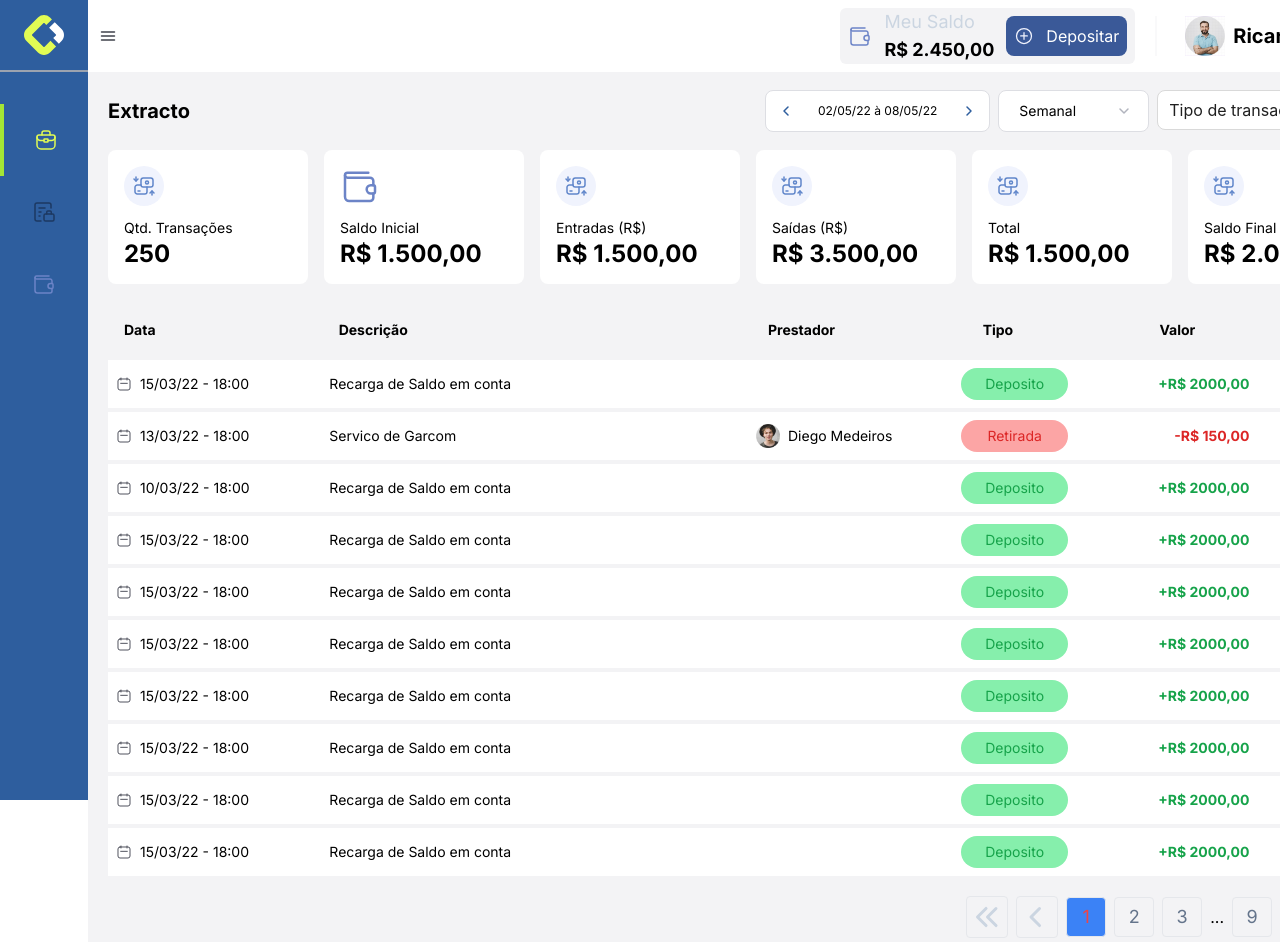
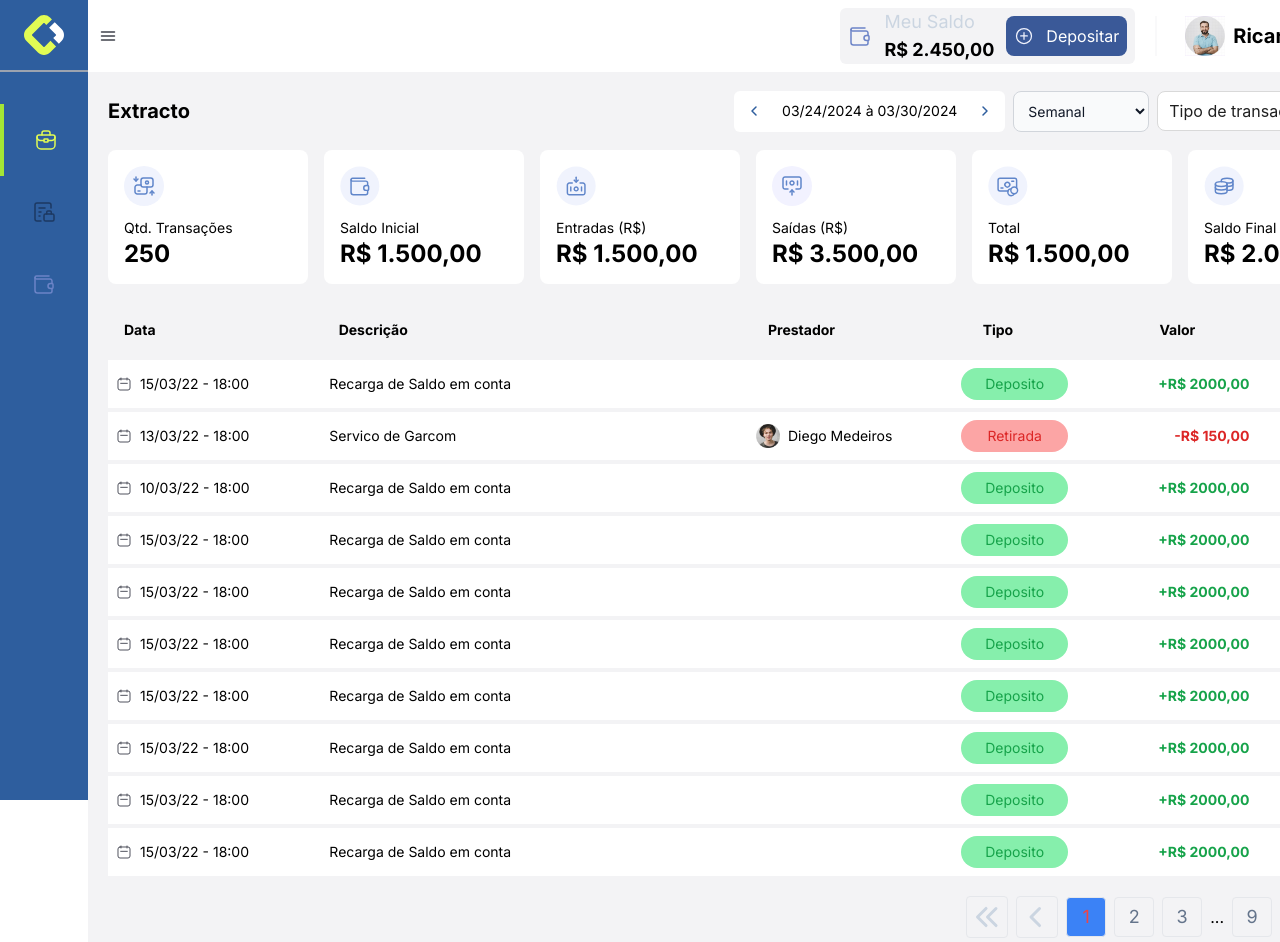
Before and after one commit to BTC415/Financial_Analysis_FE, a Next.js app: page / in a window 1280 px wide. Shown: the top 942 px of the page. Built offline with nearby package versions, Linux system fonts and the light colour scheme.

Commit message:
Modified period select option

```diff
--- a/app/layout.tsx
+++ b/app/layout.tsx
@@ -17,7 +17,6 @@ export default function RootLayout({
 }>) {
   return (
     <html lang="en">
-      {/* <Navbar /> */}
       <body className={inter.className}>
         <main>
           <SVGs />
--- a/app/page.tsx
+++ b/app/page.tsx
@@ -1,54 +1,58 @@
 "use client"
 
-import React, { useState } from 'react';
+import React, { useState, ChangeEvent } from 'react';
 import Image from 'next/image';
+import { Select, Popover, MenuProps, Checkbox } from "antd";
+
 import { getTransactions } from '@/lib/transactions'
 import FinancialCard from '@/components/FinancialCard';
 import Navbar from '@/components/Navbar';
 import Sidebar from '@/components/Sidebar';
-import FormatDate from '@/components/FormatDate';
+import { FormatDate, DetailedDate } from '@/components/FormatDate';
 import FormatValue from '@/components/FormatValue';
 import PaginationBar from '@/components/PaginationBar';
 import Detail from '@/components/Detail';
 import { Transaction } from '@/lib/transactions';
-import { Select, Popover, Button, MenuProps, Checkbox } from "antd";
-
 import Calendar from '@/components/CalendarPopup';
-import DetailedDate from '@/components/DetailedDate';
+import Semanal from '@/components/Semanal';
+import Mensal from '@/components/Mensal'
+import Custom from '@/components/Custom'
 
 interface PageProps {
   searchParams: { page?: string };
 }
+
 const PAGE_SIZE = 10;
 
 export default function HomePage({ searchParams }: PageProps) {
   const [clicked, setClicked] = useState(false)
-  // const transactions = await getTransactions();
-  const page = searchParams.page ? parseInt(searchParams.page) : 1
   const [transactions, setTransactions] = React.useState<Transaction[]>([]);
   const [downloadbutton, setDownloadbutton] = React.useState<boolean>(false)
   const [pageCount, setPageCount] = React.useState<number>(0);
   const [transaction, setTransaction] = React.useState<Transaction | undefined>(undefined);
-  const [order, setOrder] = React.useState<string | undefined>(undefined);
+  const [periodOption, setPeriodOption] = React.useState<string | undefined>("Semanal");
   const [tipo, setTipo] = React.useState<string | undefined>(undefined);
-  const [isOpen, setIsOpen] = React.useState<boolean>(false);
+  const [isPeriodDropdownOpen, setIsPeriodDropdownOpen] = React.useState<boolean>(false);
   const [searchExtend, setSearchExtend] = React.useState<boolean>(false);
+
+  const page = searchParams.page ? parseInt(searchParams.page) : 1
+
 
   const showDrawer = (_transaction: Transaction) => {
     setTransaction(_transaction);
     setClicked(true)
-
-    console.log(_transaction);
   }
 
+  const handlePeriodChange = (e: ChangeEvent<HTMLSelectElement>) => {
+    setPeriodOption(e.target.value);
+  }
   React.useEffect(() => {
     (async () => {
       const { transactions, pageCount } = await getTransactions(PAGE_SIZE, page);
-      console.log(transactions)
       setTransactions(transactions);
       setPageCount(pageCount);
     })();
-  }, []);
+  }, [page]);
 
   const items: MenuProps['items'] = [
     {
@@ -65,7 +69,7 @@ export default function HomePage({ searchParams }: PageProps) {
 
   return (
     <>
-      <div className={`flex flex-row ${clicked ? 'bg-opacity-50 bg-gray-600':''}`}>
+      <div className={`flex flex-row ${clicked ? 'bg-opacity-50 bg-gray-600' : ''}`}>
         <div className='w-[88px] hidden lg:block'>
           <Sidebar />
         </div>
@@ -80,49 +84,40 @@ export default function HomePage({ searchParams }: PageProps) {
             <div className="hidden sm:block">
               {" "}
               <div className="flex flex-row gap-2 ">
-                <div className='flex  flex-row rounded-lg bg-white border border-[#DDDEE3] p-2 items-center'>
-                  <svg width={24} height={24}><use href='#svg-left-arrow' /></svg>
-                  <p className='text-xs mx-5'>02/05/22 à 08/05/22</p>
-                  <svg width={24} height={24}><use href='#svg-right-arrow' /></svg>
+                {
+                  periodOption === "Semanal" ? <Semanal /> : (periodOption === "Mensal" ? <Mensal /> : <Custom />)
+                }
+                {/* <div className='relative flex flex-row justify-between rounded-lg bg-white border border-[#DDDEE3] py-2 items-center w-[151px]'> */}
+                {/* <div className='flex justify-between items-center w-full h-full pr-3' onClick={() => setIsPeriodDropdownOpen(!isPeriodDropdownOpen)}>
+                    <p className='text-sm mx-auto'>Todo Período</p>
+                    <svg width={24} height={24}><use href='#svg-down-arrow' /></svg>
+                  </div> */}
+                <div className="max-w-sm mx-auto">
+                  <select
+                    id="periods"
+                    className="bg-gray-50 border border-gray-300 text-gray-900 text-sm rounded-lg focus:ring-blue-500 focus:border-blue-500 block w-full p-2.5 dark:bg-gray-700 dark:border-gray-600 dark:placeholder-gray-400 dark:text-white dark:focus:ring-blue-500 dark:focus:border-blue-500"
+                    onChange={handlePeriodChange}
+                    value={periodOption}
+                  >
+                    <option selected disabled>Todo Período</option>
+                    <option value="Semanal">Semanal</option>
+                    <option value="Mensal">Mensal</option>
+                    <option value="Personalizado">Personalizado</option>
+                  </select>
                 </div>
-                <div className='relative flex flex-row justify-between rounded-lg bg-white border border-[#DDDEE3] py-2 items-center w-[151px]'>
-                  <div className='flex justify-between items-center w-full h-full pr-3' onClick={() => setIsOpen(!isOpen)}>
-                    <p className='text-sm mx-5'>Semanal</p>
-                    <svg width={24} height={24}><use href='#svg-down-arrow' /></svg>
-                  </div>
+                {/* <div id="dropdown" className={`absolute bottom-0 z-1 translate-y-[103%] bg-white divide-y divide-gray-100 rounded-lg shadow w-full dark:bg-gray-700 ${!isPeriodDropdownOpen && 'hidden'}`}>
+                    <ul className="py-2 text-sm text-gray-700 dark:text-gray-200" aria-labelledby="dropdownDefaultButton">
+                      <div className='relative'>
+                        <div className="block px-4 py-2 hover:bg-gray-100 dark:hover:bg-gray-600 dark:hover:text-white" onClick={() => setPeriodOption("Semanal")}>Semanal</div>
+                      </div>
+                      <div className='relative'>
+                        <a href="#" className="block px-4 py-2 hover:bg-gray-100 dark:hover:bg-gray-600 dark:hover:text-white">Mensal</a>
+                      </div>
 
-                  <div id="dropdown" className={`absolute bottom-0 z-1 translate-y-[103%] bg-white divide-y divide-gray-100 rounded-lg shadow w-full dark:bg-gray-700 ${!isOpen && 'hidden'}`}>
-                    <ul className="py-2 text-sm text-gray-700 dark:text-gray-200" aria-labelledby="dropdownDefaultButton">
-                      <li onClick={() => setIsOpen(false)}>
-                        <a href="#" className="block px-4 py-2 hover:bg-gray-100 dark:hover:bg-gray-600 dark:hover:text-white">Todo Período</a>
-                      </li>
-
-                      <Popover placement="left" content={() => (
-                        <div className='flex  flex-row rounded-lg bg-white border border-[#DDDEE3] p-2 items-center'>
-                          <svg width={24} height={24}><use href='#svg-left-arrow' /></svg>
-                          <p className='text-xs mx-5'>02/05/22 à 08/05/22</p>
-                          <svg width={24} height={24}><use href='#svg-right-arrow' /></svg>
-                        </div>
-                      )}>
-                        <div className='relative'>
-                          <a href="#" className="block px-4 py-2 hover:bg-gray-100 dark:hover:bg-gray-600 dark:hover:text-white">Semanal</a>
-                        </div>
-                      </Popover>
-                      <Popover placement="left" content={() => (
-                        <div className='flex  flex-row rounded-lg bg-white border border-[#DDDEE3] p-2 items-center'>
-                          <svg width={24} height={24}><use href='#svg-left-arrow' /></svg>
-                          <p className='text-xs mx-5'>02/05/22 à 08/05/22</p>
-                          <svg width={24} height={24}><use href='#svg-right-arrow' /></svg>
-                        </div>
-                      )}>
-                        <div className='relative'>
-                          <a href="#" className="block px-4 py-2 hover:bg-gray-100 dark:hover:bg-gray-600 dark:hover:text-white">Mensal</a>
-                        </div>
-                      </Popover>
                       <Calendar />
                     </ul>
-                  </div>
-                </div>
+                  </div> */}
+                {/* </div> */}
                 <Select value={tipo} size='large'
                   onChange={(value: string) => {
                     setTipo(value);
@@ -153,14 +148,14 @@ export default function HomePage({ searchParams }: PageProps) {
             <div className="block md:hidden m-4">
               <div className="flex flex-col w-full gap-2">
                 <div className='relative flex flex-row justify-between rounded-lg bg-white border border-[#DDDEE3] py-2 items-center z-50'>
-                  <div className='flex justify-between items-center w-full h-full pr-3' onClick={() => setIsOpen(!isOpen)}>
+                  <div className='flex justify-between items-center w-full h-full pr-3' onClick={() => setIsPeriodDropdownOpen(!isPeriodDropdownOpen)}>
                     <p className='text-md mx-5'>Semanal</p>
                     <svg width={24} height={24}><use href='#svg-down-arrow' /></svg>
                   </div>
 
-                  <div id="dropdown" className={`absolute bottom-0 z-1 translate-y-[103%] bg-white divide-y divide-gray-100 rounded-lg shadow w-full dark:bg-gray-700 ${!isOpen && 'hidden'}`}>
+                  <div id="dropdown" className={`absolute bottom-0 z-1 translate-y-[103%] bg-white divide-y divide-gray-100 rounded-lg shadow w-full dark:bg-gray-700 ${!isPeriodDropdownOpen && 'hidden'}`}>
                     <ul className="mx-5 py-2 text-md text-gray-700 dark:text-gray-200" aria-labelledby="dropdownDefaultButton">
-                      <li onClick={() => setIsOpen(false)}>
+                      <li onClick={() => setIsPeriodDropdownOpen(false)}>
                         <a href="#" className="block px-4 py-2 hover:bg-gray-100 dark:hover:bg-gray-600 dark:hover:text-white">Todo Período</a>
                       </li>
                       <li>
@@ -196,27 +191,27 @@ export default function HomePage({ searchParams }: PageProps) {
             <div className="hidden sm:block">
               <div className="flex flex-row gap-4">
                 <FinancialCard
-                  svg={"#svg-wallet"}
+                  svg={"#svg-saldo"}
                   text={"Saldo Inicial"}
                   value="R$ 1.500,00"
                 />
                 <FinancialCard
-                  svg={"#svg-transacoes"}
+                  svg={"#svg-entradas"}
                   text={"Entradas (R$)"}
                   value="R$ 1.500,00"
                 />
                 <FinancialCard
-                  svg={"#svg-transacoes"}
+                  svg={"#svg-saidas"}
                   text={"Saídas (R$)"}
                   value="R$ 3.500,00"
                 />
                 <FinancialCard
-                  svg={"#svg-transacoes"}
+                  svg={"#svg-total"}
                   text={"Total"}
                   value="R$ 1.500,00"
                 />
                 <FinancialCard
-                  svg={"#svg-transacoes"}
+                  svg={"#svg-saldo-final"}
                   text={"Saldo Final"}
                   value="R$ 2.000,00"
                 />
--- /dev/null
+++ b/components/Custom.tsx
@@ -0,0 +1,21 @@
+import { DatePicker } from 'antd';
+import dayjs, { Dayjs } from 'dayjs';
+import { useState } from 'react';
+
+const Custom: React.FC = () => {
+  const dateFormat: string = 'YYYY/MM/DD';
+  const monthFormat: string = 'YYYY/MM';
+  const [selectedDate, setSelectedDate] = useState<Dayjs | null>(dayjs('2015/01/01', dateFormat));
+
+  return (
+    <div className="max-w-sm mx-auto">
+      <DatePicker.RangePicker
+        defaultValue={[dayjs('2024/03/25', dateFormat), dayjs('2024/03/28', dateFormat)]}
+        format={dateFormat}
+        style={{ height: "40px" }}
+      />
+    </div>
+  );
+};
+
+export default Custom;
--- a/components/Detail.tsx
+++ b/components/Detail.tsx
@@ -2,7 +2,7 @@
 import Image from 'next/image';
 import { Transaction } from '@/lib/transactions';
 import { Dispatch, SetStateAction } from 'react';
-import DetailedDate from './DetailedDate';
+import {DetailedDate} from '@/components/FormatDate';
 
 interface DetailProps {
   transaction: Transaction | undefined;
--- /dev/null
+++ b/components/Mensal.tsx
@@ -0,0 +1,30 @@
+import React from 'react';
+import { format, subMonths, addMonths } from 'date-fns'
+import { pt } from 'date-fns/locale'; // Import Brazilian locale
+
+const Mensal = () => {
+  const [currentDate, setCurrentDate] = React.useState<Date>(new Date());
+
+  const showPreviousMonth = () => {
+    setCurrentDate(subMonths(currentDate, 1));
+  };
+
+  const showNextMonth = () => {
+    setCurrentDate(addMonths(currentDate, 1));
+  };
+  return (
+    <div className='flex flex-row bg-white p-2 rounded-md items-center'>
+      <button onClick={showPreviousMonth}>
+        <svg width={24} height={24}><use href="#svg-left-arrow" /></svg>
+      </button>
+      <div className='text-sm px-4'>
+        {format(currentDate, 'MM/yyyy', { locale: pt })}
+      </div>
+      <button onClick={showNextMonth}>
+        <svg width={24} height={24}><use href="#svg-right-arrow" /></svg>
+      </button>
+    </div>
+  )
+}
+
+export default Mensal
--- /dev/null
+++ b/components/Semanal.tsx
@@ -0,0 +1,40 @@
+import React from 'react';
+import { format, startOfWeek, endOfWeek, subWeeks, addWeeks } from 'date-fns'
+
+const Semanal = () => {
+  const currentDate = new Date()
+  const [startDate, setStartDate] = React.useState<Date>(startOfWeek(currentDate));
+  const [endDate, setEndDate] = React.useState<Date>(endOfWeek(currentDate));
+
+  const showPreviousWeek = () => {
+    const previousStartDate = subWeeks(startDate, 1);
+    const previousEndDate = subWeeks(endDate, 1);
+
+    setStartDate(previousStartDate);
+    setEndDate(previousEndDate);
+  }
+
+  const showNextWeek = () => {
+    const nextStartDate = addWeeks(startDate, 1);
+    const nextEndDate = addWeeks(endDate, 1);
+
+    setStartDate(nextStartDate);
+    setEndDate(nextEndDate);
+  };
+
+  return (
+    <div className='flex flex-row bg-white p-2 rounded-md items-center'>
+      <button onClick={showPreviousWeek}>
+        <svg width={24} height={24}><use href="#svg-left-arrow" /></svg>
+      </button>
+      <div className='text-sm px-4'>
+        {`${format(startDate, 'MM/dd/yyyy')} à ${format(endDate, 'MM/dd/yyyy')}`}
+      </div>
+      <button onClick={showNextWeek}>
+        <svg width={24} height={24}><use href="#svg-right-arrow" /></svg>
+      </button>
+    </div>
+  )
+}
+
+export default Semanal
--- a/components/Sidebar.tsx
+++ b/components/Sidebar.tsx
@@ -10,10 +10,10 @@ const Sidebar = () => {
         <svg width={40} height={40}><use href="#svg-logo" /></svg>
       </div>
       <div className="mt-8 w-[88px] ">
-        <button className={`w-[88px] h-[72px] flex items-center justify-center ${clicked === "servico" ? 'border-lime-400 border-l-4' : ''}`} onClick={() => setClicked('servico')}>
+        <button className={`w-[88px] h-[72px] flex items-center justify-center ${clicked === "servico" ? 'border-lime-400 border-l-4' : ''}`} >
           <svg width={24} height={24} className="mx-auto items-center"><use href={`${clicked === "servico" ? '#svg-servico-yellow' : '#svg-servico'} `} /></svg>
         </button>
-        <button className={`w-[88px] h-[72px] flex items-center justify-center ${clicked === "historico" ? 'border-lime-400 border-l-4' : ''}`} onClick={() => setClicked('historico')}>
+        <button className={`w-[88px] h-[72px] flex items-center justify-center ${clicked === "historico" ? 'border-lime-400 border-l-4' : ''}`}>
           <svg width={24} height={24} className="mx-auto "><use href={`${clicked === "historico" ? '#svg-historico-yellow' : '#svg-historico'} `} /></svg>
         </button>
         <button className={`w-[88px] h-[72px] flex items-center justify-center ${clicked === "wallet" ? 'border-lime-400 border-l-4' : ''}`} onClick={() => setClicked('wallet')}>
--- a/lib/transactions.tsx
+++ b/lib/transactions.tsx
@@ -18,7 +18,7 @@ export async function getTransactions(pageSize: number, page: number): Promise<P
   // Fetch data from JSON
 
   const pageCount = Math.ceil(data.transactions.length / pageSize);
-  const transactions: Transaction[] = [];
+  let transactions: Transaction[] = [];
   const start = (page - 1) * pageSize;
   const end = Math.min(page * pageSize, data.transactions.length)
 
--- a/package.json
+++ b/package.json
@@ -9,12 +9,16 @@
     "lint": "next lint"
   },
   "dependencies": {
+    "@ant-design/icons": "^5.3.5",
     "@heroicons/react": "^2.1.3",
     "@nextui-org/react": "^2.2.10",
     "antd": "^5.15.4",
+    "date-fns": "^3.6.0",
+    "dayjs": "^1.11.10",
     "flowbite-react": "^0.7.5",
     "framer-motion": "^11.0.22",
     "install": "^0.13.0",
+    "moment": "^2.30.1",
     "next": "14.1.3",
     "npm": "^10.5.0",
     "react": "^18",
```
Also changed, not shown: components/DetailedDate.tsx (deleted, +0 -19 lines), components/FormatDate.tsx (+19 -3 lines), components/SVGs.tsx (+49 -32 lines), 1 other file (tests, documents, lock files or other folders).
